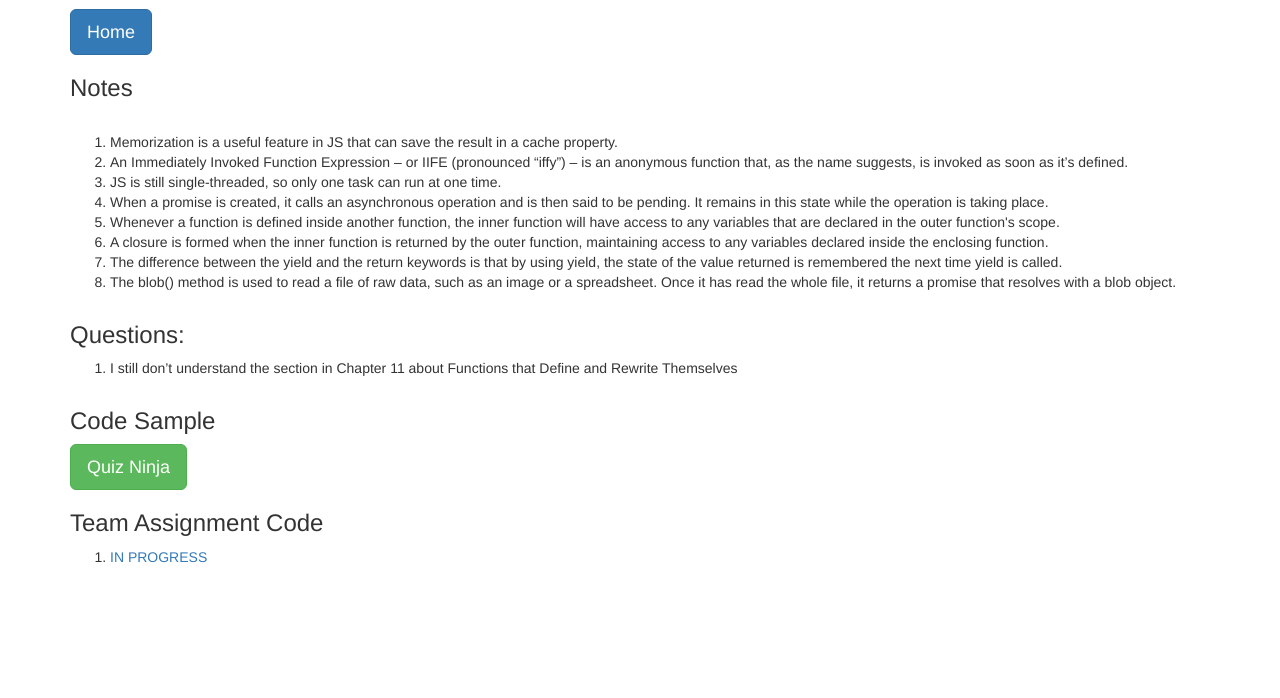
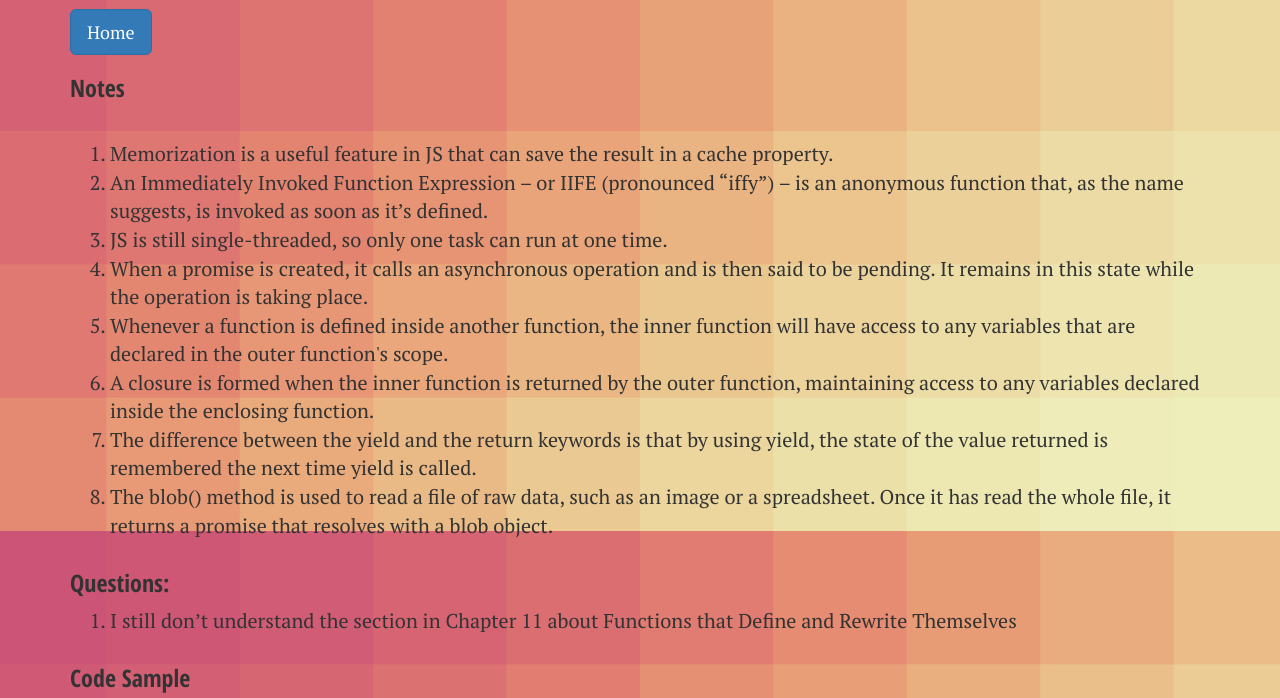
Before and after one commit to Abraham-Rizky/WDD330, a plain HTML site: page week7/index.html in a window 1280 px wide. Shown: the part 269-967 px from the top of the page. Before the commit the page ends 846 px from the top, so only its background shows below. Drawn offline with nearby package versions, Linux system fonts and the light colour scheme; the site is published under a folder, as on GitHub Pages, so addresses that start at the root find nothing; a script that the page names is missing.

Commit message:
fixed relative path for week 7

```diff
--- a/week7/index.html
+++ b/week7/index.html
@@ -5,7 +5,7 @@
   <meta charset="UTF-8" />
   <meta name="viewport" content="width=device-width, initial-scale=1.0" />
   <title>WDD 330 portfolio</title>
-  <link rel="stylesheet" href="/styles.css" />
+  <link rel="stylesheet" href="../styles.css" />
   <link rel="stylesheet" href="https://maxcdn.bootstrapcdn.com/bootstrap/3.4.1/css/bootstrap.min.css">
   <script src="js/main.js"></script>
 </head>
```
